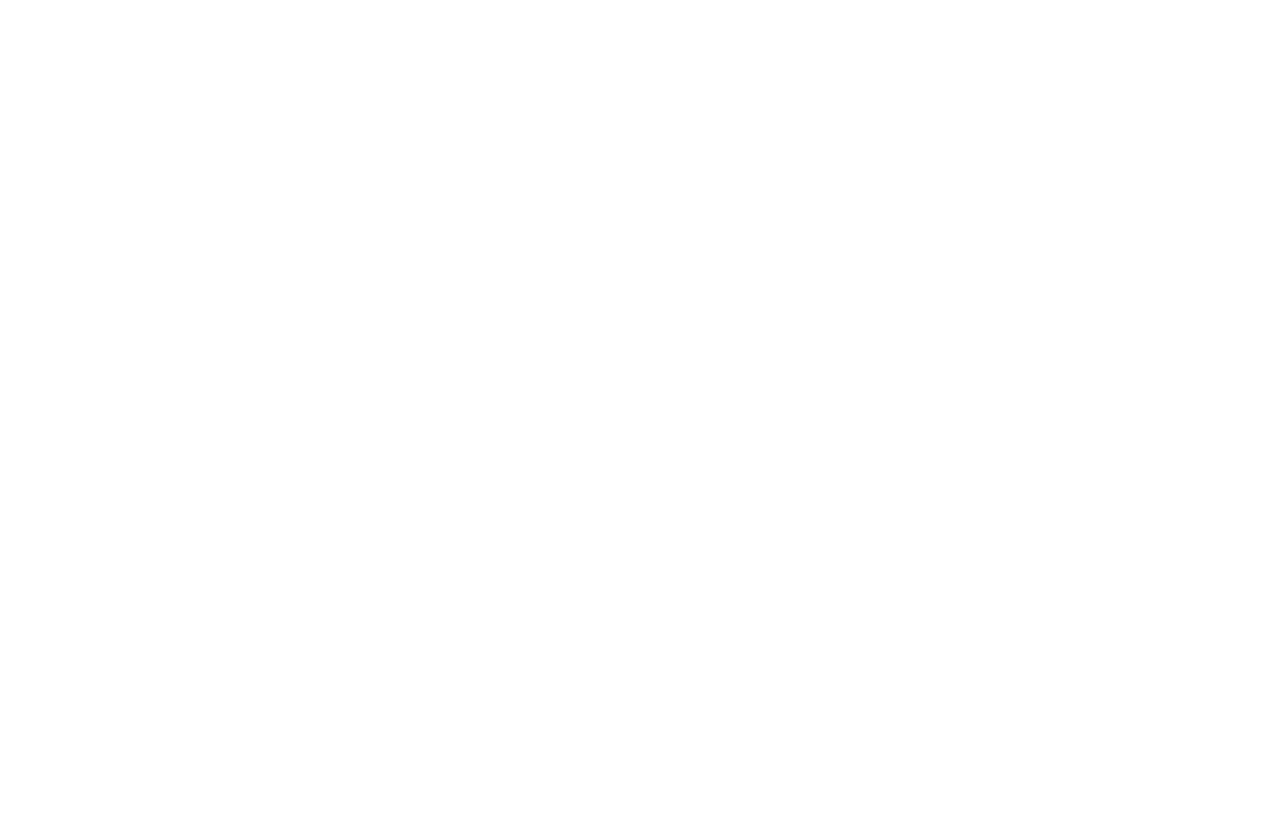
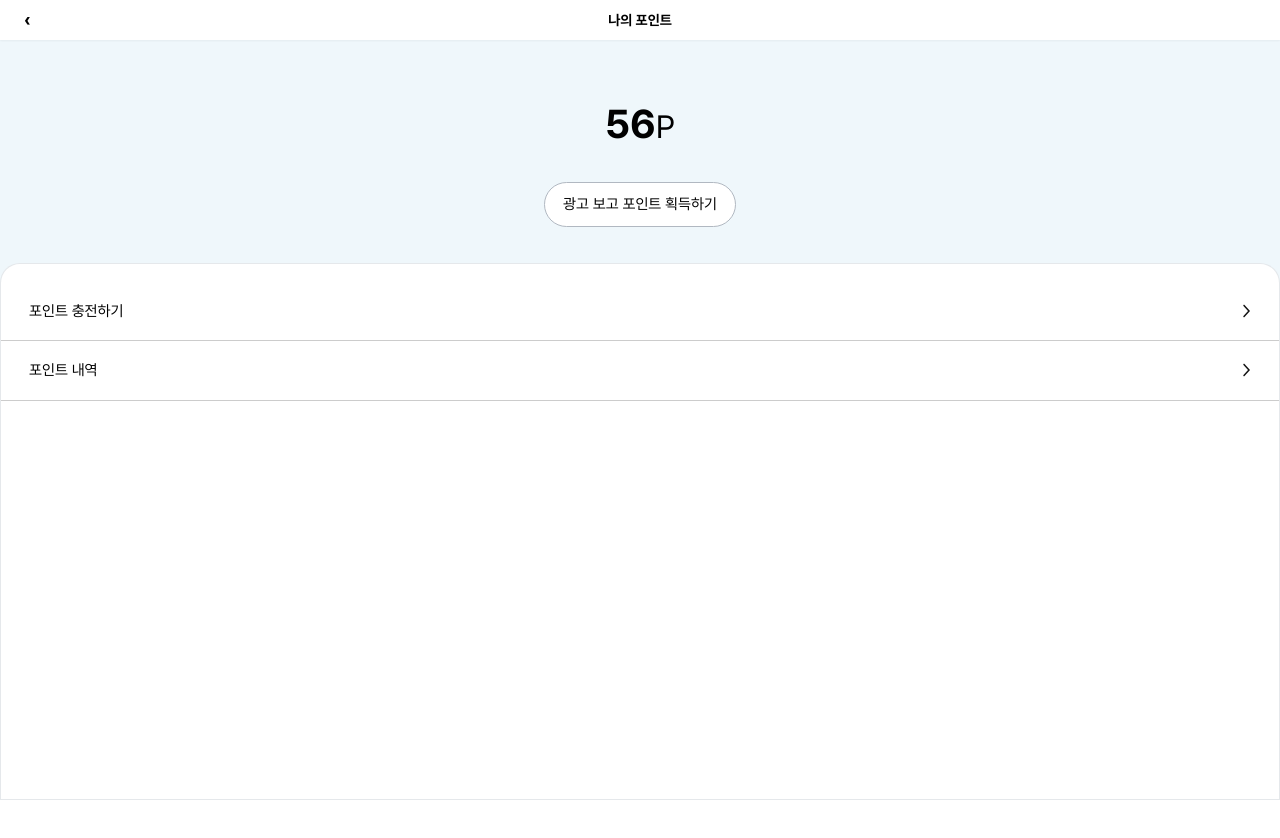
Before and after one commit to Gongspot/Gongspot_Web, a React (Vite) app: page /mypage/point in a window 1280 px wide. Before the commit this address had no page. Shown: the top 838 px of the page. Before the commit the page ends 800 px from the top, so only its background shows below. Built offline with nearby package versions, Linux system fonts and the light colour scheme.

Commit message:
feat: 포인트 메인화면 퍼블리싱

```diff
--- a/src/App.tsx
+++ b/src/App.tsx
@@ -9,6 +9,7 @@ import MyPage from "./pages/MyPage";
 import SignupPage from "./pages/SignupPage";
 import NoticePage from "./pages/NoticePage";
 import NoticeDetailPage from "./pages/NoticeDetailPage";
+import PointPage from "./pages/PointPage";
 
 function App() {
   return (
@@ -23,6 +24,7 @@ function App() {
           <Route path="/signup" element={<SignupPage />} />
           <Route path="/mypage/notice" element={<NoticePage />} />
           <Route path="/mypage/notice/:id" element={<NoticeDetailPage />} />
+          <Route path="/mypage/point" element={<PointPage />} />
         </Routes>
       </main>
 
--- /dev/null
+++ b/src/components/point/MainList.tsx
@@ -0,0 +1,26 @@
+import next from '../../assets/next.svg';
+
+const MainList = () => {
+    return (
+        <>
+            <div
+            className="flex items-center justify-between pt-[1.125rem] px-[1.75rem] my-[1.125rem]
+            text-[0.938rem]"
+            >
+                포인트 충전하기
+                <img src={next} alt="다음" />
+            </div>
+            <div className="h-[0.063rem] w-full border-b border-[#CCCCCC]" />
+            <div
+            className="flex items-center justify-between px-[1.75rem] my-[1.125rem]
+            text-[0.938rem]"
+            >
+                포인트 내역
+                <img src={next} alt="다음" />
+            </div>
+            <div className="h-[0.063rem] w-full border-b border-[#CCCCCC]" />
+        </>
+    );
+};
+
+export default MainList;
--- /dev/null
+++ b/src/components/point/MyPointSection.tsx
@@ -0,0 +1,25 @@
+interface MyPointSectionProps {
+    point: number;
+}
+
+const MyPointSection = ({ point }: MyPointSectionProps) => {
+    return (
+        <div
+            className="flex flex-col items-center justify-center
+            mt-[2.5rem] pt-[3.375rem] pb-[2.25rem]"
+        >
+            <h1 className="text-[2rem]">
+                <span className="text-[2.5rem] font-bold">{point}</span>P
+            </h1>
+            <button
+                className="mt-[1.75rem] px-[1.125rem] py-[0.625rem] bg-white
+                border border-[#B1B8C1] rounded-[1.875rem] text-[0.938rem]"
+                onClick={() => alert("포인트 충전 기능은 추후 구현 예정입니다.")}
+            >
+                광고 보고 포인트 획득하기
+            </button>
+        </div>
+    );
+};
+
+export default MyPointSection;
--- /dev/null
+++ b/src/pages/PointPage.tsx
@@ -0,0 +1,19 @@
+import TopHeader from "../components/TopHeader";
+import MainList from "../components/point/MainList";
+import MyPointSection from "../components/point/MyPointSection";
+
+const point = 56;
+
+const PointPage = () => {
+  return (
+    <div className="flex flex-col h-screen w-full bg-[#EFF7FB]">
+      <TopHeader title="나의 포인트" backButton={true} />
+      <MyPointSection point={point} />
+      <div className="flex-1 bg-white border border-[#B1B8C154] rounded-tl-[1.25rem] rounded-tr-[1.25rem]">
+        <MainList />
+      </div>
+    </div>
+  );
+};
+
+export default PointPage;
```
